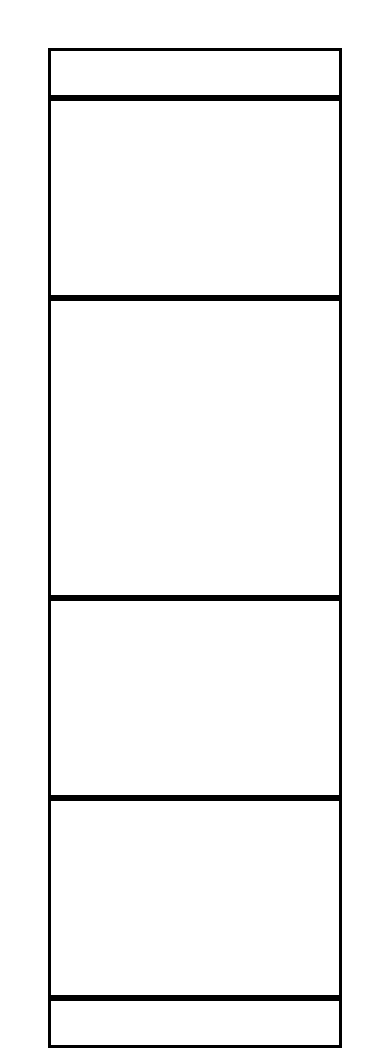
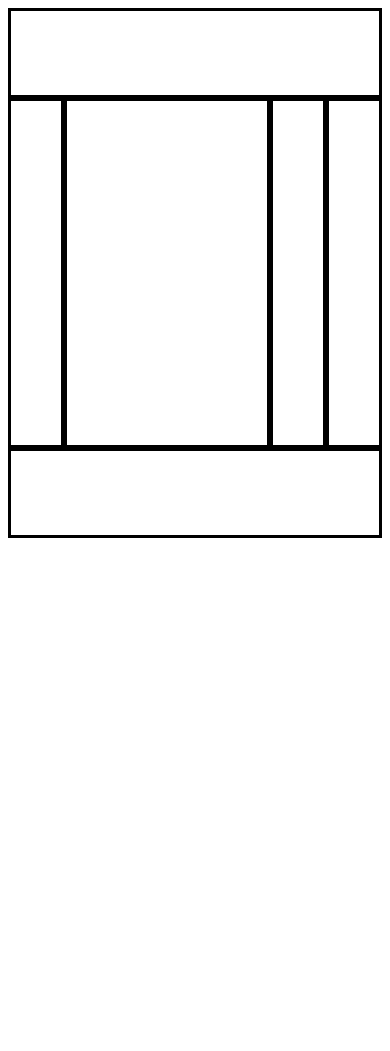
Before and after one commit to Jabzdev/layout-3, a plain HTML site: page index.html in a window 390 px wide. After the commit the page ends 844 px from the top, so only its background shows below. Drawn offline with Linux system fonts and the light colour scheme.

Commit message:
final commit

```diff
--- a/index.html
+++ b/index.html
@@ -3,18 +3,15 @@
   <head>
     <meta charset="UTF-8" />
     <meta name="viewport" content="width=device-width, initial-scale=1.0" />
-    <link rel="stylesheet" href="style.css" />
+    <link rel="stylesheet" href="style.css"/>
     <title>Document</title>
   </head>
   <body>
     <header></header>
-    <section class="box1"></section>
+    <section></section>
     <section class="box2"></section>
-    <section class="box3"></section>
-    <section class="box4"></section>
+    <section></section>
+    <section></section>
     <footer></footer>
-    <br>
-    <br>
-    <br>
   </body>
 </html>
--- a/style.css
+++ b/style.css
@@ -1,9 +1,5 @@
 * {
   box-sizing: border-box;
-}
-
-body {
-  padding: 40px;
 }
 
 header,footer {
@@ -16,41 +12,8 @@ section {
   border: 3px solid black;
   height: 350px;
   float: left;
-}
-
-.box1 {
   width: 15%;
 }
 .box2 {
   width: 55%;
 }
-.box3 {
-  width: 15%;
-}
-.box4 {
-  width: 15%;
-}
-
-
-@media (max-width: 800px) {
-  header,footer{
-    height: 50px;
-  }
-
-  .box1{
-    width: 100%;
-    height: 200px;
-  }
-  .box2{
-    width: 100%;
-    height: 300px;
-  }
-  .box3{
-    width: 100%;
-    height: 200px;
-  }
-  .box4{
-    width: 100%;
-    height: 200px;
-  }
-}
```
